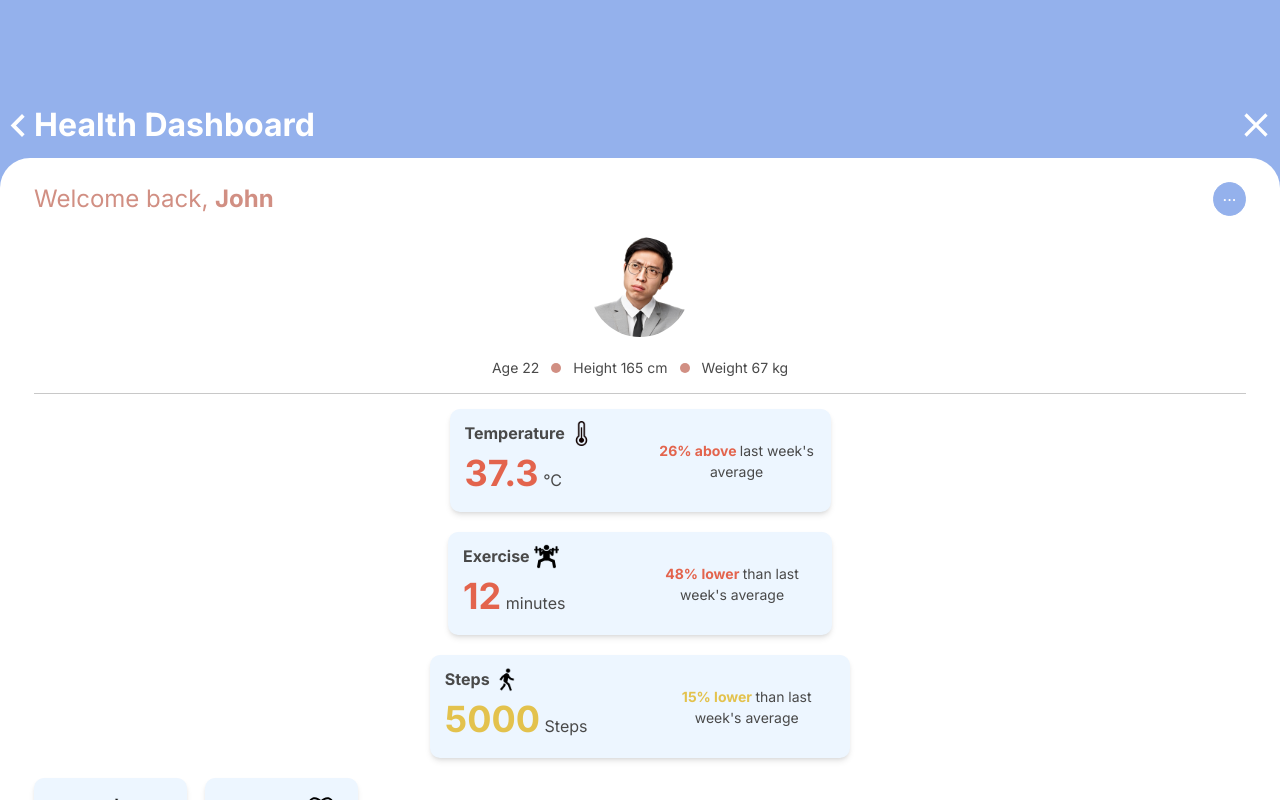
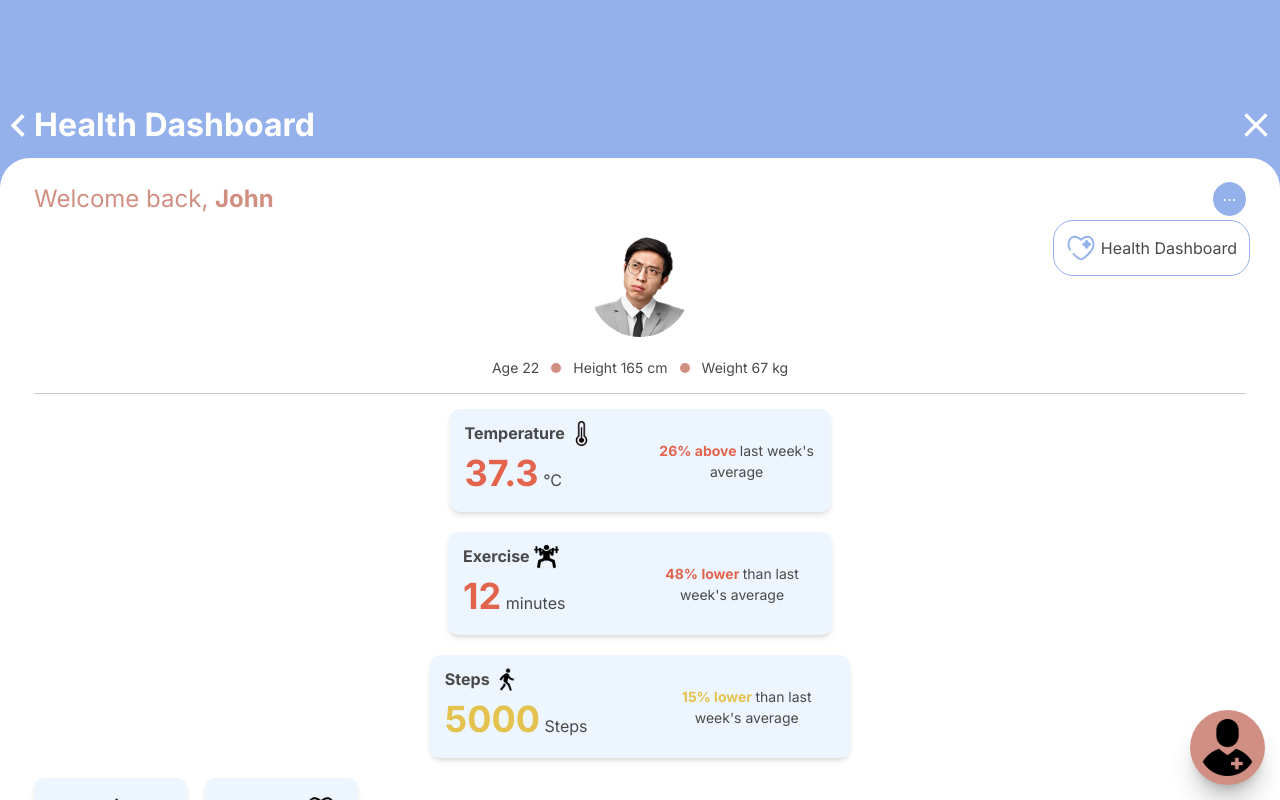
Before and after one commit to Lazbert/TEMG4950K-VitaGo-prototype, a React (Vite) app in the folder frontend/: page /VitaGo/dashboard in a window 1280 px wide. Both pictures are taken after a click on the button "...". Built offline with nearby package versions, Linux system fonts and the light colour scheme.

Commit message:
dashboard page done

```diff
--- /dev/null
+++ b/frontend/src/components/ConsultButton.tsx
@@ -0,0 +1,13 @@
+import { ReactComponent as IconConsultButton } from "@/assets/icons/IconConsultButton.svg";
+
+interface ConsultButtonProps {}
+
+export const ConsultButton: React.FC<ConsultButtonProps> = () => {
+  return (
+    <button className="shadow-xl shadow-grey/30 absolute right-[15px] bottom-[15px] w-[75px] h-[75px] rounded-full bg-highlightBrick">
+      <IconConsultButton className="mx-auto my-auto h-[57px] w-[57px]" />
+    </button>
+  );
+};
+
+export default ConsultButton;
--- a/frontend/src/components/PersonalProfile.tsx
+++ b/frontend/src/components/PersonalProfile.tsx
@@ -13,6 +13,8 @@ interface PersonalProfileProps {
   age: number;
   height: number;
   weight: number;
+  showOptions: boolean;
+  setShowOptions: React.Dispatch<React.SetStateAction<boolean>>;
 }
 
 export const PersonalProfile: React.FC<PersonalProfileProps> = ({
@@ -22,8 +24,9 @@ export const PersonalProfile: React.FC<PersonalProfileProps> = ({
   age,
   height,
   weight,
+  showOptions,
+  setShowOptions,
 }) => {
-  const [showOptions, setShowOptions] = useState(false);
   return (
     <div className="flex flex-col gap-5">
       <div className="flex justify-between items-center">
--- a/frontend/src/pages/HealthDashboardPage.tsx
+++ b/frontend/src/pages/HealthDashboardPage.tsx
@@ -11,10 +11,14 @@ import { ReactComponent as IconExercise } from "@/assets/icons/IconExercise.svg"
 import { ReactComponent as IconSteps } from "@/assets/icons/IconSteps.svg";
 import { ReactComponent as IconSleep } from "@/assets/icons/IconSleep.svg";
 import { ReactComponent as IconHeartRate } from "@/assets/icons/IconHeartRate.svg";
+import { ReactComponent as IconDashboard } from "@/assets/icons/IconDashboard.svg";
 import {
   ShortDashboardItem,
   ShortDashboardItemProps,
 } from "../components/ShortDashboardItem";
+import ConsultButton from "../components/ConsultButton";
+import { useState } from "react";
+import { useNavigate } from "react-router-dom";
 
 const longDashboardItems: Array<LongDashboardItemProps> = [
   {
@@ -72,6 +76,9 @@ const shortDashboardItem: Array<ShortDashboardItemProps> = [
 ];
 
 export default function HealthDashboardPage() {
+  const nav = useNavigate();
+  const [showOptions, setShowOptions] = useState(false);
+
   return (
     <>
       <TitleSection title="Health Dashboard" allowLastPage />
@@ -83,6 +90,8 @@ export default function HealthDashboardPage() {
           weight={67}
           name="John"
           imageClassName="h-[100px] w-[100px] self-center"
+          showOptions={showOptions}
+          setShowOptions={setShowOptions}
         />
         <div className="w-full border-t border-grey/30 my-[15px]"></div>
         <div className="flex flex-col gap-5 items-center">
@@ -96,6 +105,18 @@ export default function HealthDashboardPage() {
           ))}
         </div>
       </ContentSection>
+      <ConsultButton />
+      {showOptions && (
+        <div className="top-[220px] right-[30px] rounded-[20px] absolute p-3 gap-[10px] border border-primaryBlue bg-white flex flex-col justify-center items-center">
+          <button
+            onClick={() => nav("/VitaGo/supplements")}
+            className="flex items-center gap-[5px]"
+          >
+            <IconDashboard className="w-[30px] h-[30px]" />
+            <span className="text-[16px]">Health Dashboard</span>
+          </button>
+        </div>
+      )}
     </>
   );
 }
--- a/frontend/src/pages/SupplementsPage.tsx
+++ b/frontend/src/pages/SupplementsPage.tsx
@@ -4,7 +4,6 @@ import TitleSection from "../components/TitleSection";
 import SupplementDisplay, {
   SupplementDisplayProps,
 } from "../components/SupplementDisplay";
-import { ReactComponent as IconConsultButton } from "@/assets/icons/IconConsultButton.svg";
 import { ReactComponent as IconRemove } from "@/assets/icons/IconRemove.svg";
 import { ReactComponent as IconTimer } from "@/assets/icons/IconTimer.svg";
 import { ReactComponent as IconDashboard } from "@/assets/icons/IconDashboard.svg";
@@ -12,6 +11,7 @@ import { ReactComponent as IconPastSupplements } from "@/assets/icons/IconPastSu
 import { useLocation, useNavigate } from "react-router-dom";
 import { originalSupplements } from "./utils";
 import cx from "classnames";
+import ConsultButton from "../components/ConsultButton";
 
 export default function SupplementsPage() {
   const nav = useNavigate();
@@ -21,7 +21,7 @@ export default function SupplementsPage() {
   const [isSelectMode, setIsSelectMode] = useState(false);
   const [selectingSupp, setSelectingSupp] = useState<Array<string>>([]);
   const [suppList, setSuppList] = useState(
-    state.suppList
+    state?.suppList
       ? originalSupplements.filter((supp) =>
           state.suppList.includes(supp.suppInfo.name)
         )
@@ -134,9 +134,7 @@ export default function SupplementsPage() {
               })}
         </div>
       </ContentSection>
-      <button className="shadow-xl shadow-grey/30 absolute right-[15px] bottom-[15px] w-[75px] h-[75px] rounded-full bg-highlightBrick">
-        <IconConsultButton className="mx-auto my-auto h-[57px] w-[57px]" />
-      </button>
+      <ConsultButton />
       {onConfirm && (
         <div className="inset-0 absolute bg-black/80 h-screen w-screen flex flex-col justify-end items-center pb-[15px] gap-[10px]">
           <div className="rounded-[30px] bg-white w-[363px] flex flex-col gap-[11px] p-[18px]">
```
